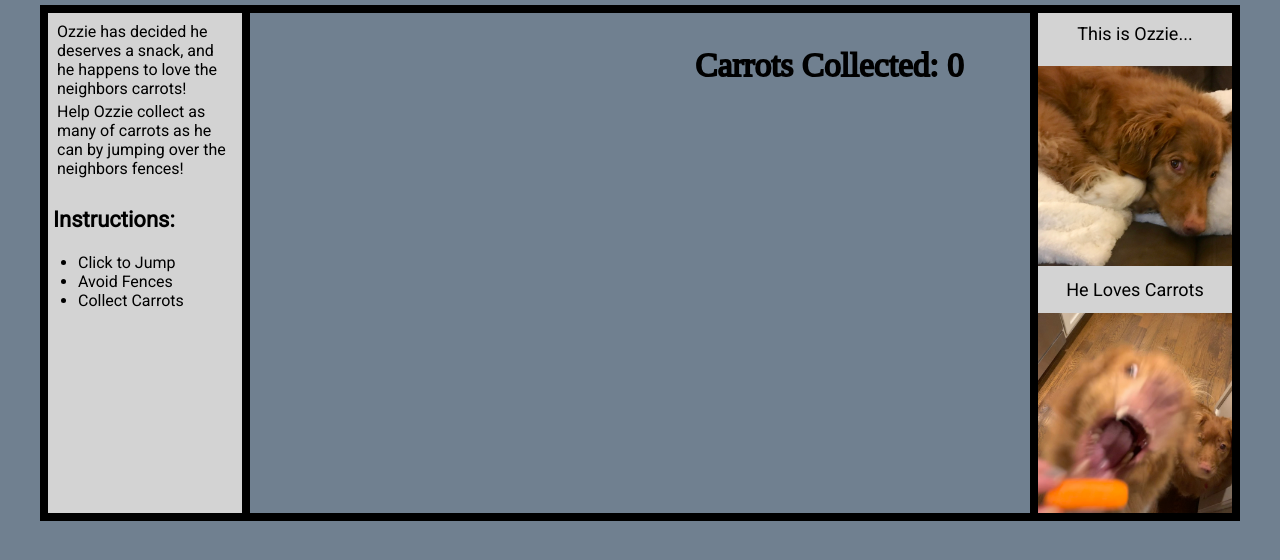
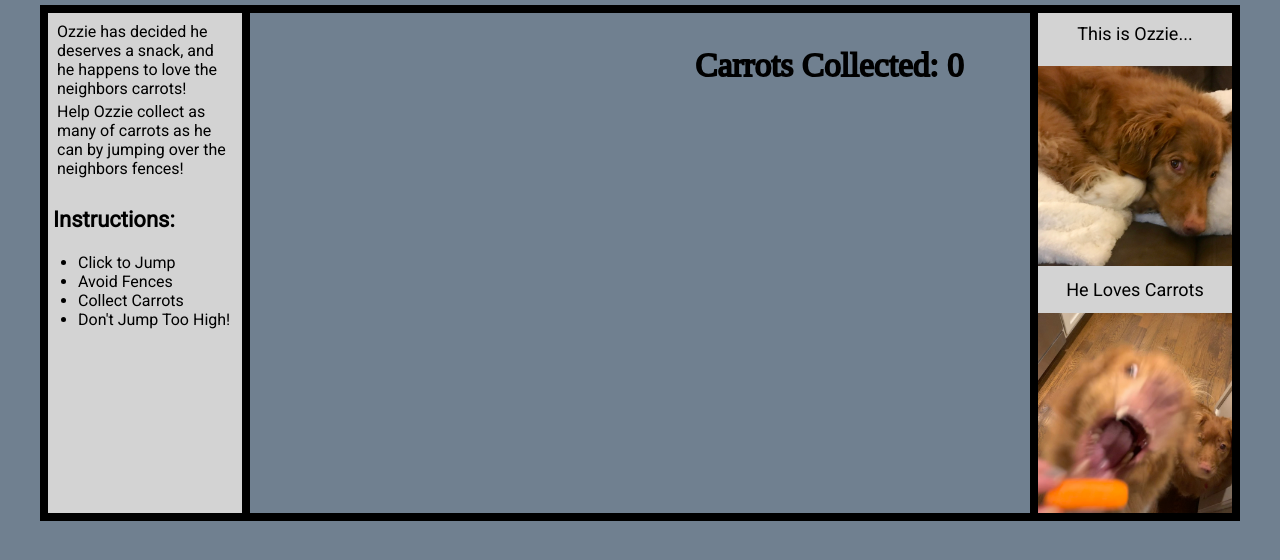
Before and after one commit to ClaytonJones839/OzziesCarrotQuest, a website built with webpack: page index.html in a window 1280 px wide. Shown: the part 104-664 px from the top of the page. Built offline with nearby package versions, Linux system fonts and the light colour scheme.

Commit message:
Add styling

```diff
--- a/index.html
+++ b/index.html
@@ -28,6 +28,7 @@
           <li>Click to Jump</li>
           <li>Avoid Fences</li>
           <Li>Collect Carrots</Li>
+          <Li>Don't Jump Too High!</Li>
         </ul>
       </div>
       <canvas id="dog-game" height="500" width="780"></canvas>
```
Also changed, not shown: assets/images/Ozzie-pix3.png.
